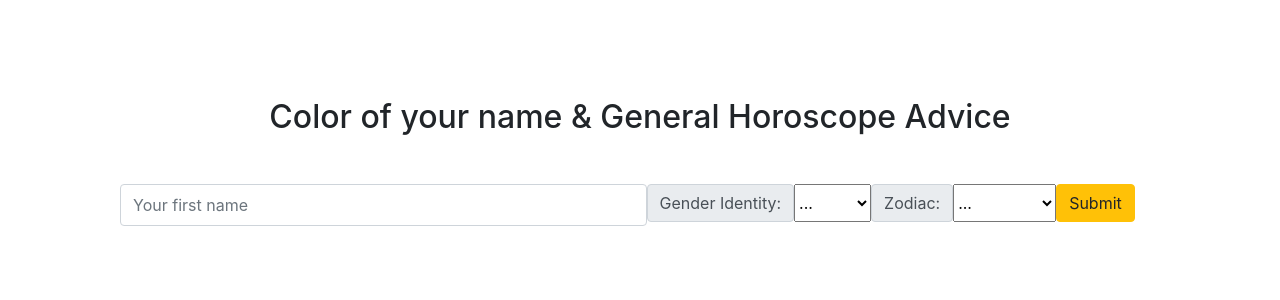
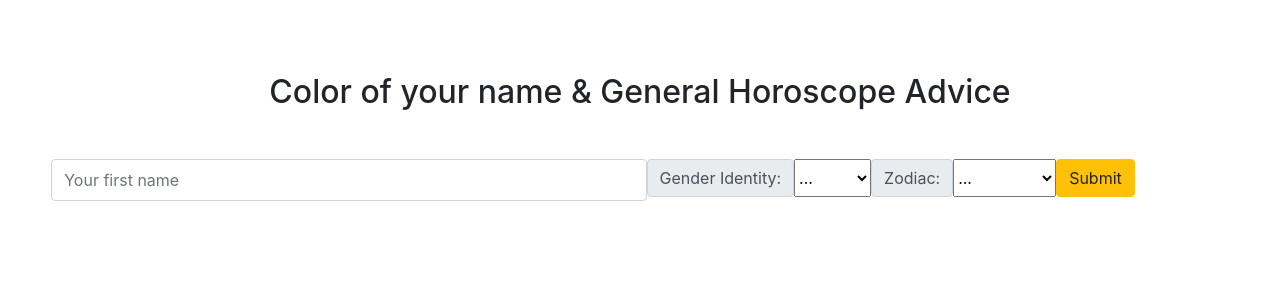
Before and after one commit to tolentinoel/horoscopeGenerator, a React (Create React App) app in the folder client/: page / in a window 1280 px wide. Shown: the top 300 px of the page. Built offline with nearby package versions, Linux system fonts and the light colour scheme.

Commit message:
adjusted css padding

```diff
--- a/client/src/App.css
+++ b/client/src/App.css
@@ -1,6 +1,6 @@
 .App {
   text-align: center;
-  padding: 50px 120px 60px 120px;
+  padding: 25px 4% 30px;
 }
 
 .App-logo {
```
Also changed, not shown: 1 other file (tests, documents, lock files or other folders).
